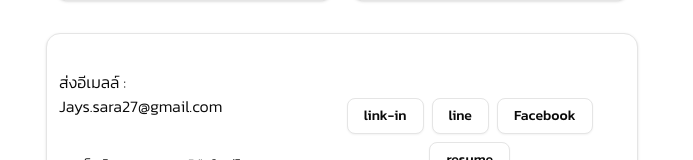
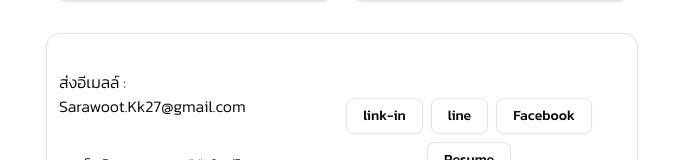
Before and after one commit to Sarawoot-K/Portfolio-Sarawoot-K, a React (Vite) app: page / in a window 1280 px wide. Shown: the part 2640-2800 px from the top of the page, without its empty margins (298-991 px from the left). Built offline with nearby package versions, Linux system fonts and the light colour scheme.

Commit message:
fix code img & add link

```diff
--- a/index.html
+++ b/index.html
@@ -2,9 +2,9 @@
 <html lang="en">
   <head>
     <meta charset="UTF-8" />
-    <link rel="icon" type="image/svg+xml" href="/vite.svg" />
+    <link rel="icon" type="image/svg+xml" href="/src/img/image-eGdwt0ghqfF9avmbJhC9x9b8zUdJWV.png" />
     <meta name="viewport" content="width=device-width, initial-scale=1.0" />
-    <title>Vite + React</title>
+    <title>Sarawoot Khumkhat</title>
     <style>
       @import url("https://fonts.googleapis.com/css2?family=Kanit:ital,wght@0,100;0,200;0,300;0,400;0,500;0,600;0,700;0,800;0,900;1,100;1,200;1,300;1,400;1,500;1,600;1,700;1,800;1,900&display=swap");
     </style>
--- a/src/App.jsx
+++ b/src/App.jsx
@@ -4,7 +4,7 @@ import AboutMe from "./components/AboutMe";
 import Skill from "./components/Skill";
 import MyProject from "./components/MyProject";
 import Contact from "./components/Contact";
-import { Button, buttonVariants } from "./components/ui/button";
+import { Button,} from "./components/ui/button";
 
 const App = () => {
   const [view, setView] = useState("user");
@@ -50,8 +50,7 @@ const App = () => {
                   variant="outline"
                   className="btn cursor-pointer  bg-red-900 text-white"
                 >
-                  {" "}
-                  Skil & Expreian{" "}
+                  Skil & Expreian
                 </Button>
               </div>
             </li>
--- a/src/components/UserProfile.jsx
+++ b/src/components/UserProfile.jsx
@@ -43,22 +43,26 @@ const UserProfile = () => {
         <div className="flex flex-wrap justify-center gap-6">
           <div>
             <Button variant="outline" className="btn cursor">
-              link-in
+              <a href="https://www.linkedin.com/in/sarawoot-khumkhat/">
+                link-in
+              </a>
             </Button>
           </div>
           <div>
             <Button variant="outline" className="btn cursor">
-              line
+              <a href="https://line.me/ti/p/KHUJwV-TTw">line</a>
             </Button>
           </div>
           <div>
             <Button variant="outline" className="btn cursor">
-              Facebook
+              <a href="https://www.facebook.com/share/17PzJLtxoK/?mibextid=wwXIfr">
+                Facebook
+              </a>
             </Button>
           </div>
           <div>
             <Button variant="outline" className="btn cursor">
-              E-mail
+              <a href="mailto:Sarawoot.Kk27@gmail.com">E-mail</a>
             </Button>
           </div>
         </div>
@@ -334,7 +338,7 @@ const UserProfile = () => {
           <div className=" flex gap-3">
             <div className="w-4/9 flex flex-col gap-3">
               <div className="rounded-2xl p-3">
-                <p>ส่งอีเมลล์ : </p> Jays.sara27@gmail.com{" "}
+                <p>ส่งอีเมลล์ : </p> Sarawoot.Kk27@gmail.com
               </div>
               <div className="rounded-2xl p-3">
                 ผมเป็นโปรแกรมเมอร์มือใหม่ไฟแรงที่พร้อมลุยงาน
@@ -346,22 +350,28 @@ const UserProfile = () => {
                 <div className="flex flex-wrap justify-center gap-2">
                   <div>
                     <Button variant="outline" className="btn cursor">
-                      link-in
+                      <a href="https://www.linkedin.com/in/sarawoot-khumkhat/">
+                        link-in
+                      </a>
                     </Button>
                   </div>
                   <div>
                     <Button variant="outline" className="btn cursor">
-                      line
+                      <a href="https://line.me/ti/p/KHUJwV-TTw">line</a>
                     </Button>
                   </div>
                   <div>
                     <Button variant="outline" className="btn cursor">
-                      Facebook
+                      <a href="https://www.facebook.com/share/17PzJLtxoK/?mibextid=wwXIfr">
+                        Facebook
+                      </a>
                     </Button>
                   </div>
                   <div>
                     <Button variant="outline" className="btn cursor">
-                      resume
+                      <a href="https://drive.google.com/file/d/1sspiO3JO-TBhDodMYDPusJsfKSJJqy5R/view?usp=drive_link">
+                        Resume
+                      </a>
                     </Button>
                   </div>
                 </div>
@@ -369,7 +379,7 @@ const UserProfile = () => {
               <div className="flex flex-row justify-between">
                 <p>2025, ศราวุธ คำขาด</p>
                 <img
-                  src="./src/img/image-eGdwt0ghqfF9avmbJhC9x9b8zUdJWV.png"
+                  src="/src/img/image-eGdwt0ghqfF9avmbJhC9x9b8zUdJWV.png"
                   className="w-[50px] h-[50px] m-3 "
                 />
               </div>
```
